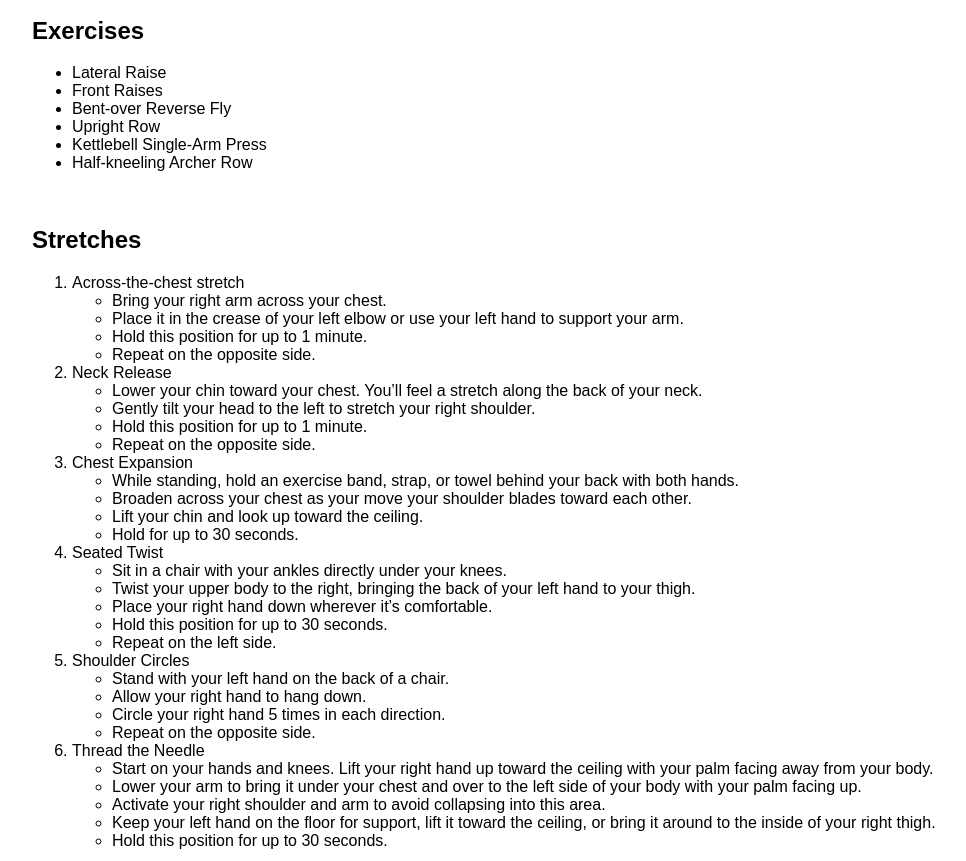
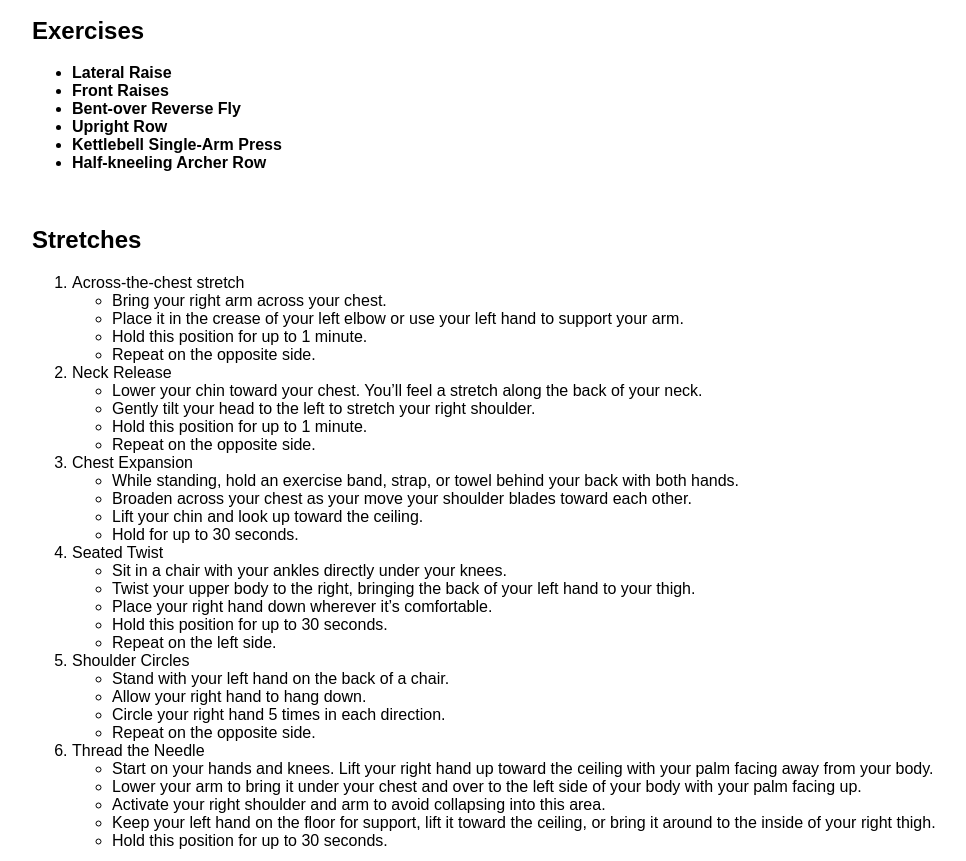
Before and after one commit to ACring17/Anatomy-map, a plain HTML site: page Shoulders.html in a window 1280 px wide. Shown: the part 2264-3125 px from the top of the page, without its empty margins (128-1094 px from the left). Drawn offline with Linux system fonts and the light colour scheme.

Commit message:
Update Shoulders.html
Added links to the exercises to help the user with exercise form.

```diff
--- a/Shoulders.html
+++ b/Shoulders.html
@@ -62,12 +62,12 @@
 
 <h2>Exercises</h2>
 <ul>
-<li>Lateral Raise</li>
-<li>Front Raises</li>
-<li>Bent-over Reverse Fly</li>
-<li>Upright Row</li>
-<li>Kettlebell Single-Arm Press</li>
-<li>Half-kneeling Archer Row</li>
+  <li><a href="https://www.youtube.com/watch?v=geenhiHju-o" target="_blank">Lateral Raise</a></li>
+  <li><a href="https://www.youtube.com/watch?v=gzDawZwDC6Y" target="_blank">Front Raises</a></li>
+  <li><a href="https://www.youtube.com/watch?v=M1CzdNm8huc" target="_blank">Bent-over Reverse Fly</a></li>
+  <li><a href="https://www.youtube.com/watch?v=nIJGvsdNtFE" target="_blank">Upright Row</a></li>
+  <li><a href="https://www.youtube.com/watch?v=zcpUMoc0H5g" target="_blank">Kettlebell Single-Arm Press</a></li>
+  <li><a href="https://www.youtube.com/watch?v=WZR0UfJqLzQ" target="_blank">Half-kneeling Archer Row</a></li>
 </ul>
 <br/>
 <h2>Stretches</h2>
```
